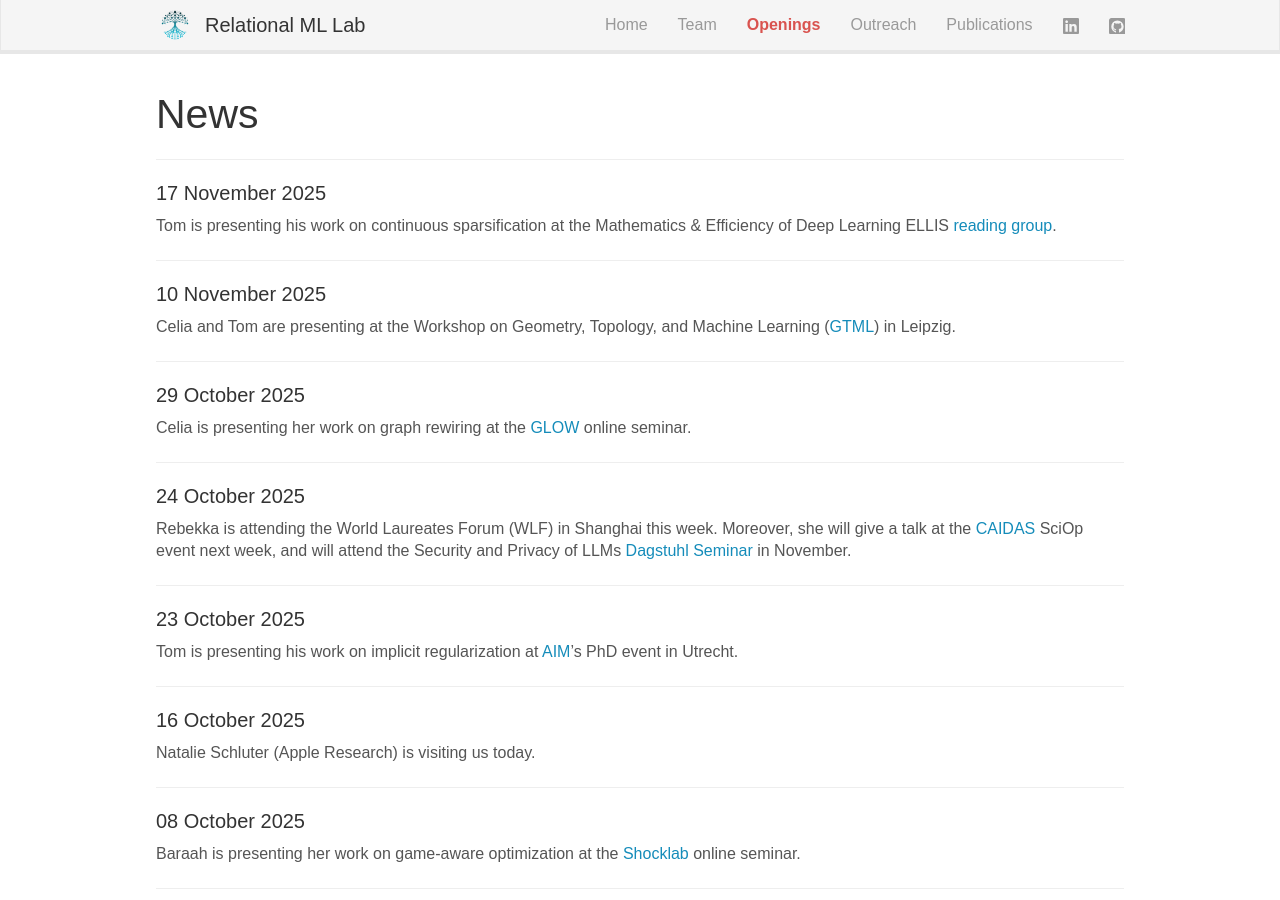
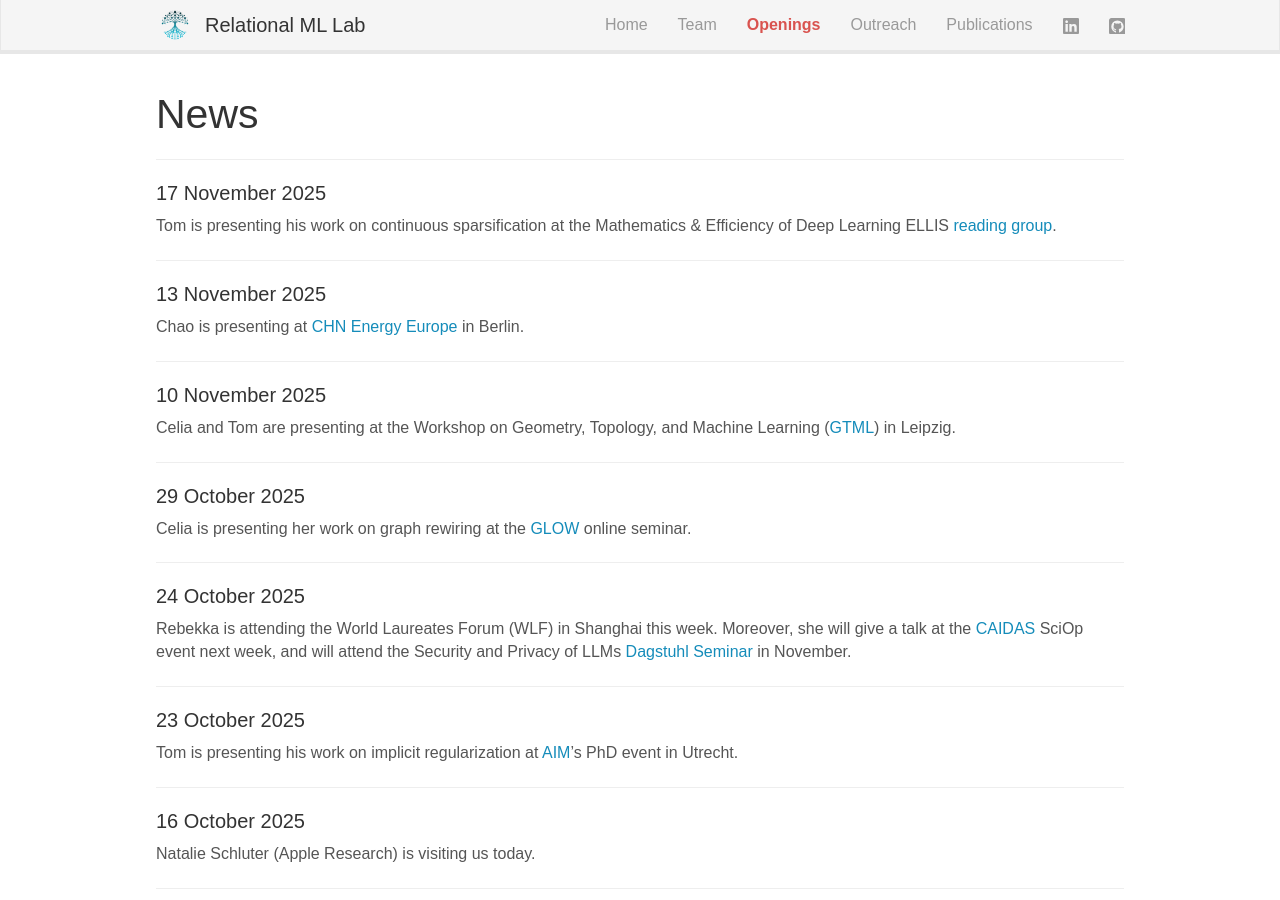
Before and after one commit to RelationalML/relationalml.github.io, a Jekyll site: the page built from _pages/news.md, in a window 1280 px wide and 900 px high. Built offline with Jekyll 4.4.1, drawn with Linux system fonts in a browser that asks for light colours; some web fonts are replaced; a script that is not in the unit is left out.

Commit message:
november new

```diff
--- a/_data/news.yml
+++ b/_data/news.yml
@@ -1,5 +1,8 @@
 - date: 17. November 2025
   headline: "Tom is presenting his work on continuous sparsification at the Mathematics & Efficiency of Deep Learning ELLIS [reading group](https://sites.google.com/view/efficientml)."
+
+- date: 13. November 2025
+  headline: "Chao is presenting at [CHN Energy Europe](https://www.nicenergy.com/eu) in Berlin."
 
 - date: 10. November 2025
   headline: "Celia and Tom are presenting at the Workshop on Geometry, Topology, and Machine Learning ([GTML](https://www.mis.mpg.de/events/series/workshop-on-geometry-topology-and-machine-learning-gtml-2025)) in Leipzig."
```
Also changed, not shown: 2 other files.
